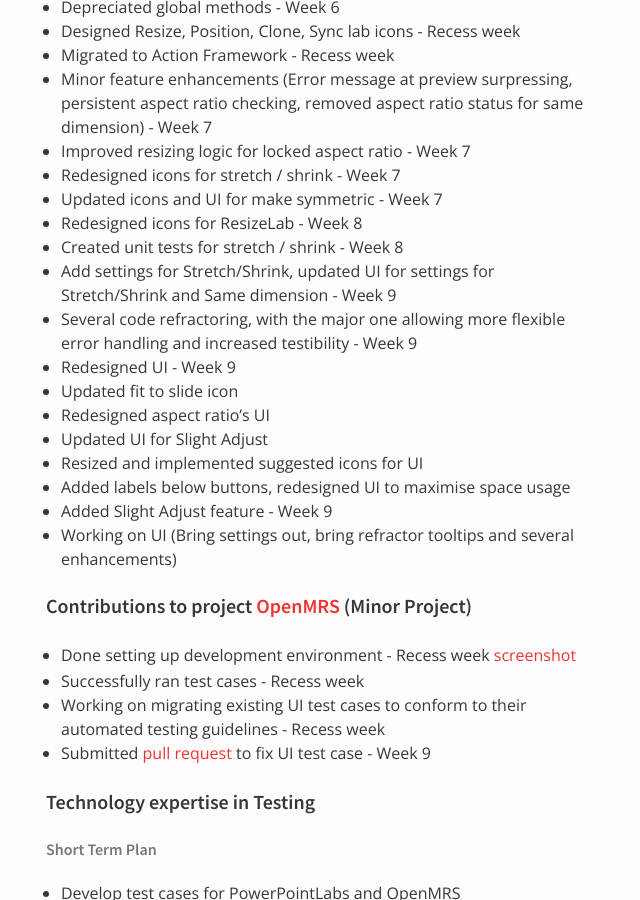
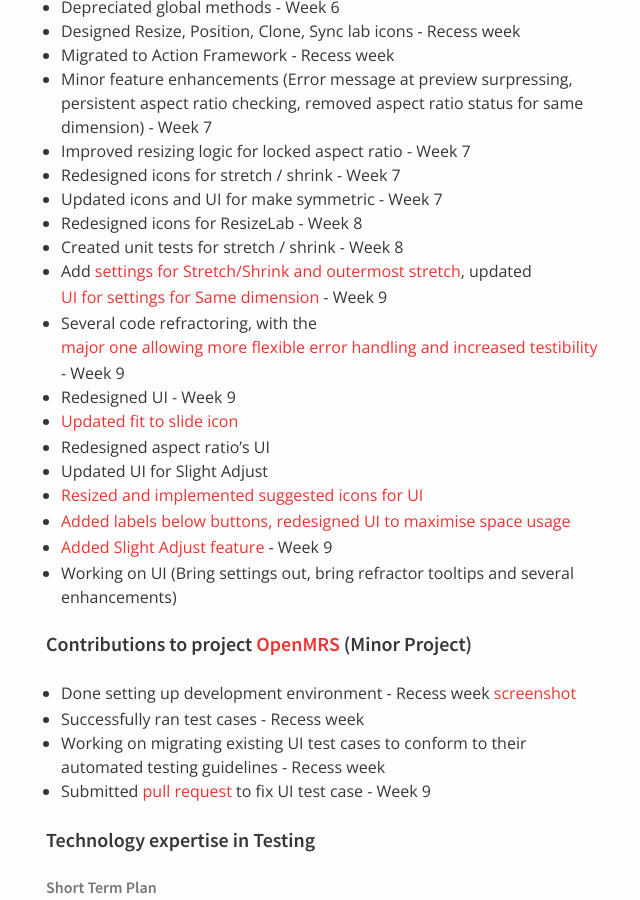
Before and after one commit to nus-oss/cs3281-AY1516S2-website, a Jekyll site: the page built from teams/powerpointlabs.md, in a window 1280 px wide and 900 px high, scrolled down 8510 px. Shown: the whole window, without its empty margins (324-964 px from the left). Built offline with Jekyll 4.4.1, drawn with Linux system fonts in a browser that asks for light colours.

Commit message:
Updated links

```diff
--- a/teams/powerpointlabs.md
+++ b/teams/powerpointlabs.md
@@ -259,15 +259,15 @@
 * Updated icons and UI for make symmetric - Week 7
 * Redesigned icons for ResizeLab - Week 8
 * Created unit tests for stretch / shrink - Week 8
-* Add settings for Stretch/Shrink, updated UI for settings for Stretch/Shrink and Same dimension - Week 9
-* Several code refractoring, with the major one allowing more flexible error handling and increased testibility - Week 9
+* Add [settings for Stretch/Shrink and outermost stretch](https://github.com/nus-fboa2016-PL/PowerPointLabs/commit/730472fb9f434ce356a28fa3f33bf2f1925a4a43), updated [UI for settings for Same dimension](https://github.com/nus-fboa2016-PL/PowerPointLabs/commit/ed91d7a4ae9462cc52e73922a3bd454b677f41ff) - Week 9
+* Several code refractoring, with the [major one allowing more flexible error handling and increased testibility](https://github.com/nus-fboa2016-PL/PowerPointLabs/commit/a63046eef0deb8ade3351aab5f59fb0b00154bb4) - Week 9
 * Redesigned UI - Week 9
- * Updated fit to slide icon
+ * [Updated fit to slide icon](https://github.com/nus-fboa2016-PL/PowerPointLabs/commit/f7bb6f57b75b18bf3dae8c16e23479b43c158fff)
  * Redesigned aspect ratio's UI
  * Updated UI for Slight Adjust
- * Resized and implemented suggested icons for UI
- * Added labels below buttons, redesigned UI to maximise space usage
-* Added Slight Adjust feature - Week 9
+ * [Resized and implemented suggested icons for UI](https://github.com/nus-fboa2016-PL/PowerPointLabs/commit/acb619366babff07387ab5596c8fba40d9dd6ccc)
+ * [Added labels below buttons, redesigned UI to maximise space usage](https://github.com/nus-fboa2016-PL/PowerPointLabs/commit/ad2100ec383be55631803538a841ffca2d789a3a)
+* [Added Slight Adjust feature](https://github.com/nus-fboa2016-PL/PowerPointLabs/commit/a63046eef0deb8ade3351aab5f59fb0b00154bb4) - Week 9
 * Working on UI (Bring settings out, bring refractor tooltips and several enhancements)
 
 
```
